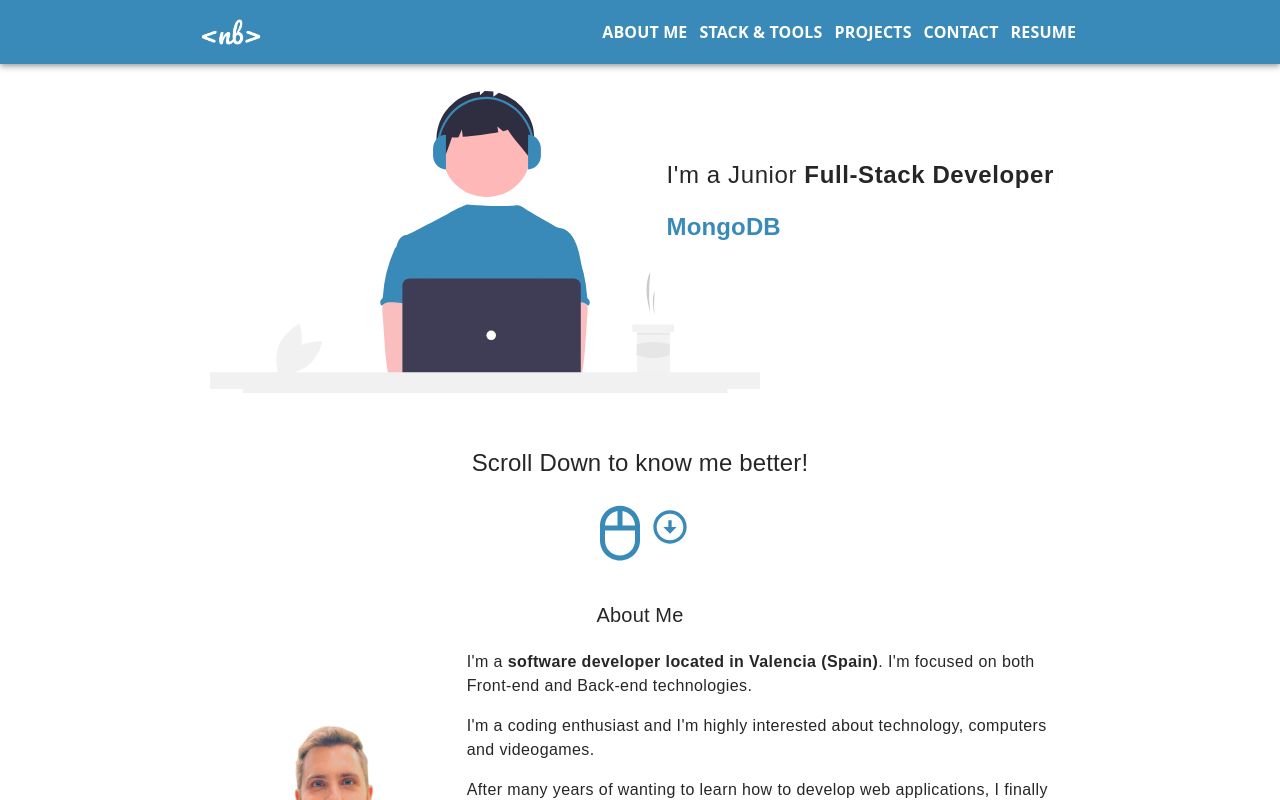
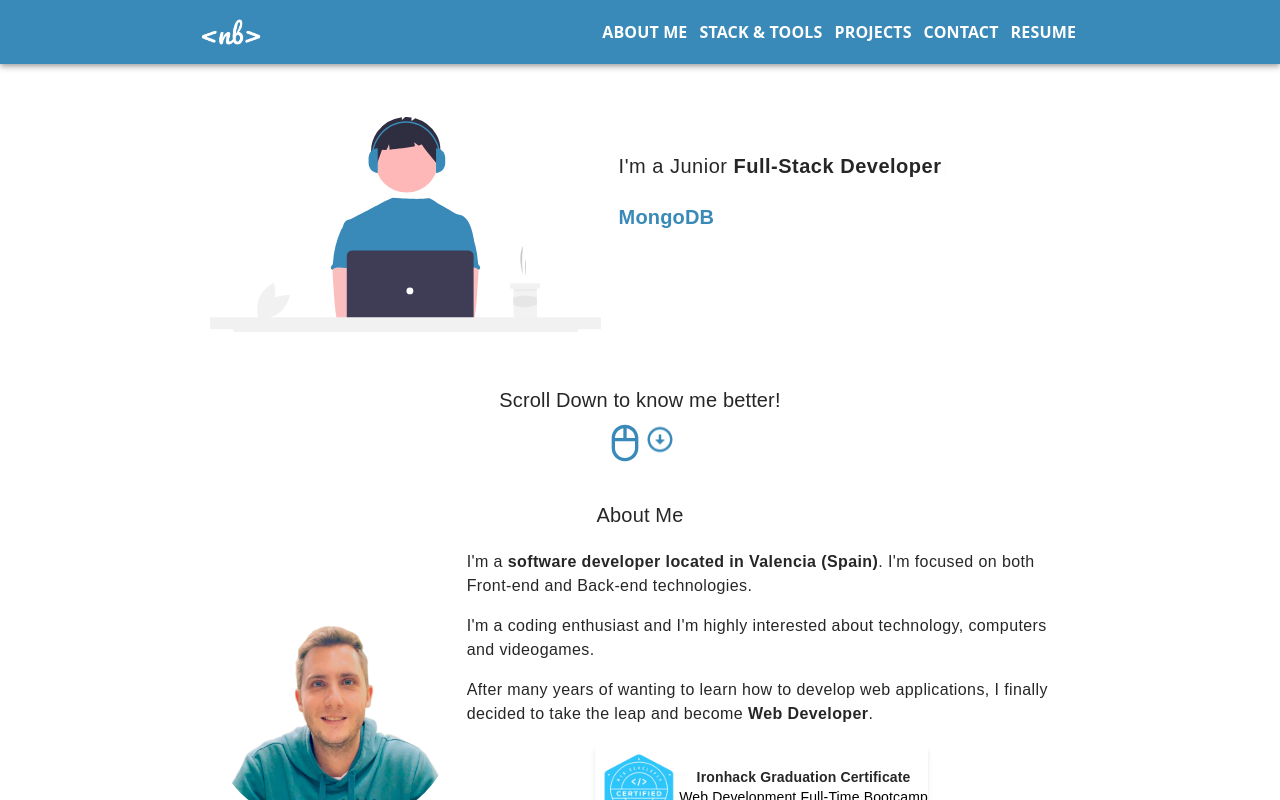
Before and after one commit to nachbr91/portfolio, a React (Create React App) app: page / in a window 1280 px wide. Shown: the top 800 px of the page. Built offline with nearby package versions, Linux system fonts and the light colour scheme.

Commit message:
Edit styles

```diff
--- a/src/components/About.jsx
+++ b/src/components/About.jsx
@@ -1,5 +1,4 @@
-// import picture from '../assets/picture.png'
-import picture2 from '../assets/picture2.png'
+import picture from '../assets/picture.png'
 import certifiedLogo from '../assets/certified-logo.png'
 
 const About = () => {
@@ -12,7 +11,7 @@
       <div className="flex flex-col items-center md:flex-row md:justify-center">
         <img
           className="rounded-full h-[150px] w-auto mb-[3%] object-contain md:h-[200px]"
-          src={picture2}
+          src={picture}
           alt="Nacho Benito"
         />
         <div className="md:w-[60%]">
--- a/src/components/Footer.jsx
+++ b/src/components/Footer.jsx
@@ -52,7 +52,7 @@
             href="https://www.linkedin.com/in/nachobenitoroig/"
             target="_blank"
             rel="noreferrer"
-            className="text-sm text-white ml-[5px] no-underline"
+            className="text-sm text-white ml-[3.5px] no-underline"
           >
             Nacho Benito
           </a>
--- a/src/components/Main.jsx
+++ b/src/components/Main.jsx
@@ -36,10 +36,10 @@
           </Fade>
         </div>
         <div className="md:flex justify-center">
-          <div className="md:w-[50%] text-center">
+          <div className="md:mt-[3%] md:w-[50%] text-center">
             <Fade delay={300}>
               <img
-                className="w-[80%] h-auto block ml-auto mr-auto md:w-[550px] md:h-auto md:m-0 md:object-contain lg:ml-[20%]"
+                className="w-[80%] h-auto block ml-auto mr-auto md:w-full md:h-auto md:m-0 md:object-contain lg:ml-[20%]"
                 src={introImg}
                 alt="Person working with a laptop"
               />
@@ -47,12 +47,12 @@
           </div>
           <div className="md:mt-[2%] md:ml-[2%] md:w-[60%] lg:ml-[10%]">
             <Fade delay={300} className="sm:hidden">
-              <h2 className="sm:hidden text-3xl font-normal">
+              <h2 className="sm:hidden text-2xl font-normal">
                 Hi There! I'm <span className="font-bold">Nacho</span>
               </h2>
             </Fade>
             {isWrite && (
-              <h2 className="text-xl font-normal text-center w-full mr-auto ml-auto tracking-wide md:text-2xl md:text-left md:w-full">
+              <h2 className="text-xl font-normal text-center w-full mr-auto ml-auto tracking-wide md:text-xl md:text-left md:w-full">
                 <Typewriter
                   onInit={(typewriter) => {
                     typewriter
@@ -75,17 +75,17 @@
             <p className="text-xl text-center mt-[6%] mx-auto w-[60%] md:hidden">
               Swipe Up to know me better!
             </p>
-            <p className="text-2xl text-center mt-[6%] mx-auto w-[60%] sm:hidden">
+            <p className="text-xl text-center mt-[6%] mx-auto w-[60%] mb-0 sm:hidden">
               Scroll Down to know me better!
             </p>
             <div className="animate-bounce text-blue text-center mt-[10%] md:hidden">
               <SwipeUpIcon sx={{ width: 60, height: 60 }} />
             </div>
-            <div className="flex justify-center items-center text-blue text-center mt-[2%] sm:hidden">
-              <MouseOutlined sx={{ width: 60, height: 60 }} />
+            <div className="flex justify-center items-center text-blue text-center mt-[1%] sm:hidden">
+              <MouseOutlined sx={{ width: 40, height: 40 }} />
               <ArrowCircleDownOutlined
                 className="animate-bounce mt-[1%]"
-                sx={{ width: 40, height: 40 }}
+                sx={{ width: 30, height: 30 }}
               />
             </div>
           </div>
--- a/src/components/TechCarousel.jsx
+++ b/src/components/TechCarousel.jsx
@@ -18,19 +18,19 @@
           <Fade>
             <div className="h-[29px] overflow-hidden">
               <div className="h-full animate-carousel">
-                <div className="h-[29px] text-xl text-blue font-bold flex flex-col items-center md:text-2xl md:items-start">
+                <div className="h-[29px] text-xl text-blue font-bold flex flex-col items-center md:text-xl md:items-start">
                   JavaScript (ES6)
                 </div>
-                <div className="h-[29px] text-xl text-blue font-bold flex flex-col items-center md:text-2xl md:items-start">
+                <div className="h-[29px] text-xl text-blue font-bold flex flex-col items-center md:text-xl md:items-start">
                   MongoDB
                 </div>
-                <div className="h-[29px] text-xl text-blue font-bold flex flex-col items-center md:text-2xl md:items-start">
+                <div className="h-[29px] text-xl text-blue font-bold flex flex-col items-center md:text-xl md:items-start">
                   Express
                 </div>
-                <div className="h-[29px] text-xl text-blue font-bold flex flex-col items-center md:text-2xl md:items-start">
+                <div className="h-[29px] text-xl text-blue font-bold flex flex-col items-center md:text-xl md:items-start">
                   Node.js
                 </div>
-                <div className="h-[29px] text-xl text-blue font-bold flex flex-col items-center md:text-2xl md:items-start">
+                <div className="h-[29px] text-xl text-blue font-bold flex flex-col items-center md:text-xl md:items-start">
                   React
                 </div>
               </div>
```
Also changed, not shown: src/assets/picture.png, src/assets/picture2.png (deleted).
